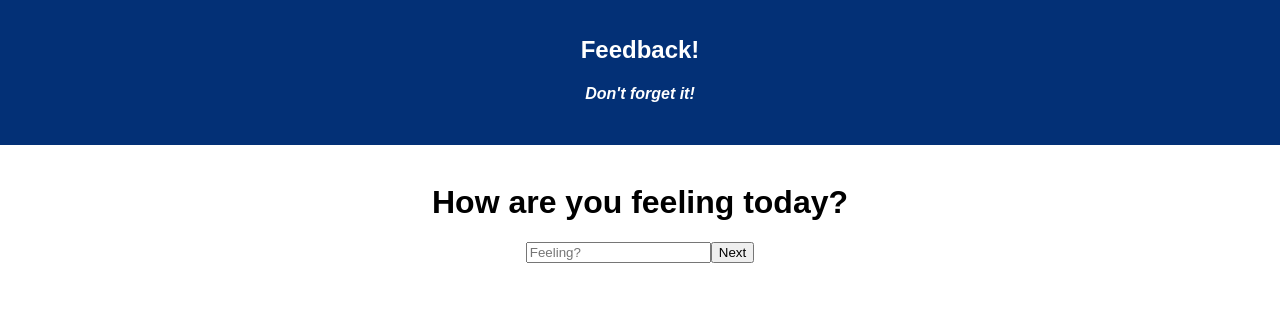
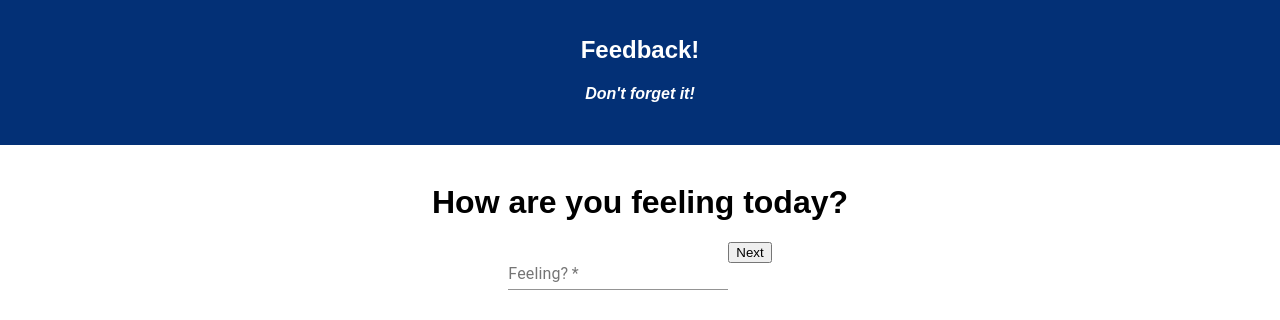
Before and after one commit to Hyunsujk/Redux-feedback-form, a React (Create React App) app: page /#/feeling in a window 1280 px wide. Shown: the top 320 px of the page. Built offline with nearby package versions, Linux system fonts and the light colour scheme.

Commit message:
styled input field with material-ui

```diff
--- a/package.json
+++ b/package.json
@@ -6,6 +6,7 @@
   "dependencies": {
     "@material-ui/core": "^4.9.10",
     "axios": "^0.19.0",
+    "contentful": "^7.14.3",
     "pg": "^7.4.1",
     "react": "^16.8.6",
     "react-dom": "^16.8.6",
--- a/src/components/Pages/CommentPage/CommentPage.js
+++ b/src/components/Pages/CommentPage/CommentPage.js
@@ -1,5 +1,6 @@
 import React, { Component } from "react";
 import { connect } from "react-redux";
+import TextField from "@material-ui/core/TextField";
 
 class CommentPage extends Component {
   state = {
@@ -26,6 +27,8 @@ class CommentPage extends Component {
   };
 
   render() {
+    const classes = this.props;
+
     return (
       <div className="App">
         <header className="App-header">
@@ -37,9 +40,10 @@ class CommentPage extends Component {
         <br />
         <div>
           <h1>Any comments you want to leave?</h1>
-          <form>
-            <input
-              required
+          <form className={classes.root} noValidate autoComplete="off">
+            <TextField
+              id="standard-basic"
+              label="Comments"
               type="text"
               placeholder="Comments"
               onChange={this.onInputChange}
--- a/src/components/Pages/FeelingPage/FeelingPage.js
+++ b/src/components/Pages/FeelingPage/FeelingPage.js
@@ -1,5 +1,6 @@
 import React, { Component } from "react";
 import { connect } from "react-redux";
+import TextField from "@material-ui/core/TextField";
 
 class FeelingPage extends Component {
   state = {
@@ -23,6 +24,8 @@ class FeelingPage extends Component {
   };
 
   render() {
+    const classes = this.props;
+
     return (
       <div className="App">
         <header className="App-header">
@@ -34,8 +37,10 @@ class FeelingPage extends Component {
         <br />
         <div>
           <h1>How are you feeling today?</h1>
-          <form>
-            <input
+          <form className={classes.root} noValidate autoComplete="off">
+            <TextField
+              id="standard-basic"
+              label="Feeling?"
               required
               text="number"
               placeholder="Feeling?"
--- a/src/components/Pages/SupportPage/SupportPage.js
+++ b/src/components/Pages/SupportPage/SupportPage.js
@@ -1,5 +1,6 @@
 import React, { Component } from "react";
 import { connect } from "react-redux";
+import TextField from "@material-ui/core/TextField";
 
 class SupportPage extends Component {
   state = {
@@ -31,6 +32,8 @@ class SupportPage extends Component {
   };
 
   render() {
+    const classes = this.props;
+
     return (
       <div className="App">
         <header className="App-header">
@@ -42,8 +45,10 @@ class SupportPage extends Component {
         <br />
         <div>
           <h1>How well are you being supported?</h1>
-          <form>
-            <input
+          <form className={classes.root} noValidate autoComplete="off">
+            <TextField
+              id="standard-basic"
+              label="Support?"
               required
               type="number"
               placeholder="Support?"
--- a/src/components/Pages/UnderstandingPage/UnderstandingPage.js
+++ b/src/components/Pages/UnderstandingPage/UnderstandingPage.js
@@ -1,5 +1,6 @@
 import React, { Component } from "react";
 import { connect } from "react-redux";
+import TextField from "@material-ui/core/TextField";
 
 class UnderstandingPage extends Component {
   state = {
@@ -31,6 +32,8 @@ class UnderstandingPage extends Component {
   };
 
   render() {
+    const classes = this.props;
+
     return (
       <div className="App">
         <header className="App-header">
@@ -42,8 +45,10 @@ class UnderstandingPage extends Component {
         <br />
         <div>
           <h1>How well are you understanding the content?</h1>
-          <form>
-            <input
+          <form className={classes.root} noValidate autoComplete="off">
+            <TextField
+              id="standard-basic"
+              label="Understanding?"
               required
               type="text"
               placeholder="Understanding?"
```
Also changed, not shown: 1 other file (tests, documents, lock files or other folders).
